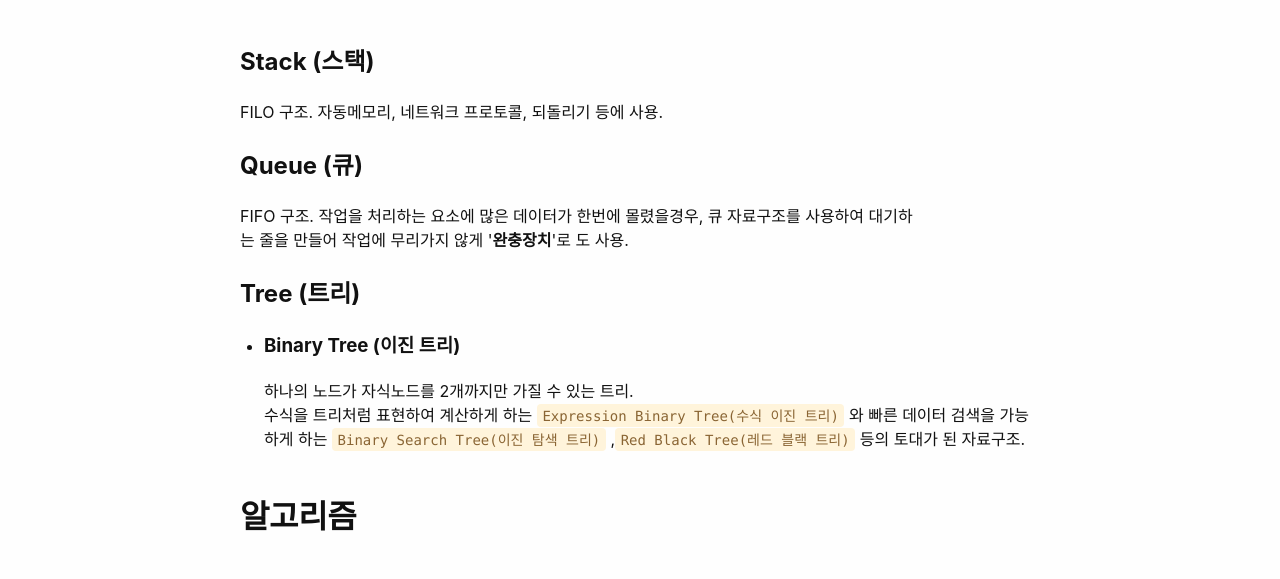
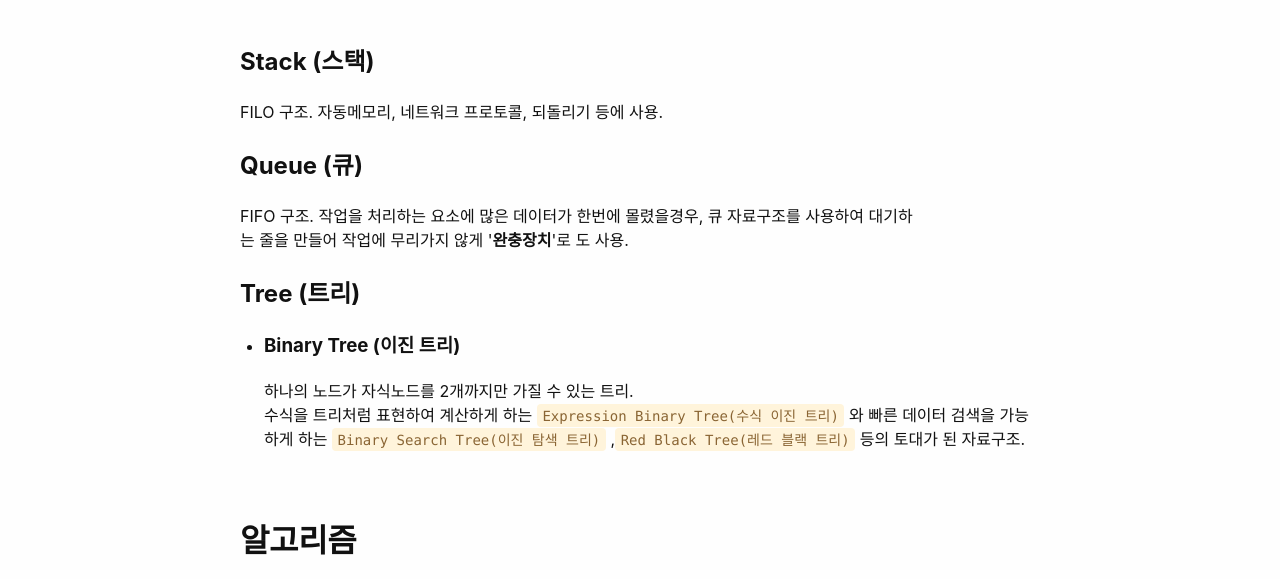
Before and after one commit to kj2063/kj2063.github.io, a Gatsby site: page /blog/data-structure-and-algorithm/ in a window 1280 px wide. Shown: the part 336-915 px from the top of the page. Built offline with nearby package versions, Linux system fonts and the light colour scheme; Gatsby itself is replaced by a stand-in of ours.

Commit message:
Update data-structure-and-algorithm.md

```diff
--- a/src/posts/data-structure-and-algorithm.md
+++ b/src/posts/data-structure-and-algorithm.md
@@ -15,8 +15,7 @@ FIFO 구조. 작업을 처리하는 요소에 많은 데이터가 한번에 몰
 ## Tree (트리)
 - ### Binary Tree (이진 트리)
     하나의 노드가 자식노드를 2개까지만 가질 수 있는 트리.<br> 수식을 트리처럼 표현하여 계산하게 하는 `Expression Binary Tree(수식 이진 트리)` 와
-빠른 데이터 검색을 가능하게 하는 `Binary Search Tree(이진 탐색 트리)` ,`Red Black Tree(레드 블랙 트리)` 등의 토대가 된 자료구조.<br>
-<br>
+    빠른 데이터 검색을 가능하게 하는 `Binary Search Tree(이진 탐색 트리)` ,`Red Black Tree(레드 블랙 트리)` 등의 토대가 된 자료구조.<br><br><br>
 # 알고리즘
 ## 정렬
 - ### 버블정렬
```
